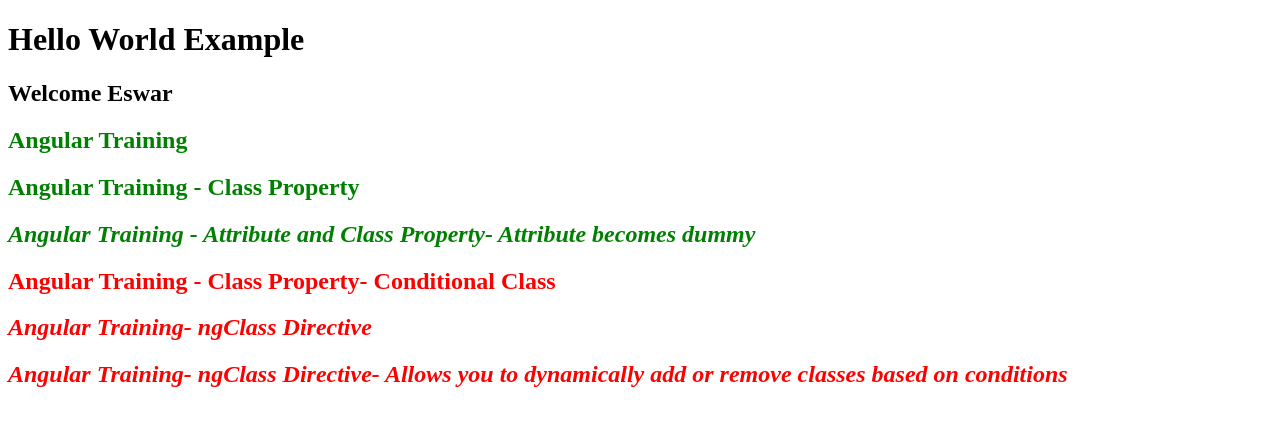
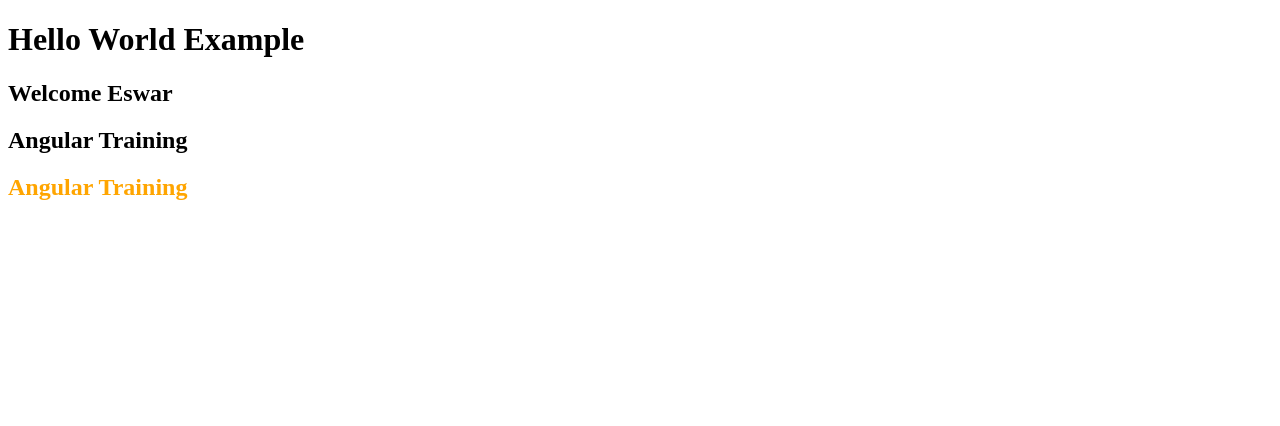
Before and after one commit to eswarpullagan/AngularTraining, an Angular app: page / in a window 1280 px wide. Shown: the top 426 px of the page. Built offline with nearby package versions, Linux system fonts and the light colour scheme.

Commit message:
Style Color Binding

```diff
--- a/src/app/app.component.html
+++ b/src/app/app.component.html
@@ -1,4 +1,4 @@
 <h1>Hello World Example</h1>
 
 
-<app-class-binding></app-class-binding>
+<app-style-binding></app-style-binding>
--- a/src/app/app.module.ts
+++ b/src/app/app.module.ts
@@ -5,13 +5,15 @@
 import { TestComponent } from './test/test.component';
 import { PropertyBindingComponent } from './property-binding/property-binding.component';
 import { ClassBindingComponent } from './class-binding/class-binding.component';
+import { StyleBindingComponent } from './style-binding/style-binding.component';
 
 @NgModule({
   declarations: [
     AppComponent,
     TestComponent,
     PropertyBindingComponent,
-    ClassBindingComponent
+    ClassBindingComponent,
+    StyleBindingComponent
   ],
   imports: [
     BrowserModule
--- /dev/null
+++ b/src/app/style-binding/style-binding.component.html
@@ -0,0 +1 @@
+<p>style-binding works!</p>
--- /dev/null
+++ b/src/app/style-binding/style-binding.component.ts
@@ -0,0 +1,20 @@
+import { Component, OnInit } from '@angular/core';
+
+@Component({
+  selector: 'app-style-binding',
+  template: ` <h2>Welcome {{name}}</h2>
+  <h2>Angular Training</h2>
+  <h2 [style.color]="'orange'">Angular Training </h2>`,
+  styleUrls: ['./style-binding.component.css']
+})
+export class StyleBindingComponent implements OnInit {
+
+  name="Eswar"
+  hasError=true
+  isSpecial=true
+  constructor() { }
+
+  ngOnInit() {
+  }
+
+}
```
Also changed, not shown: src/app/style-binding/style-binding.component.css (added).
